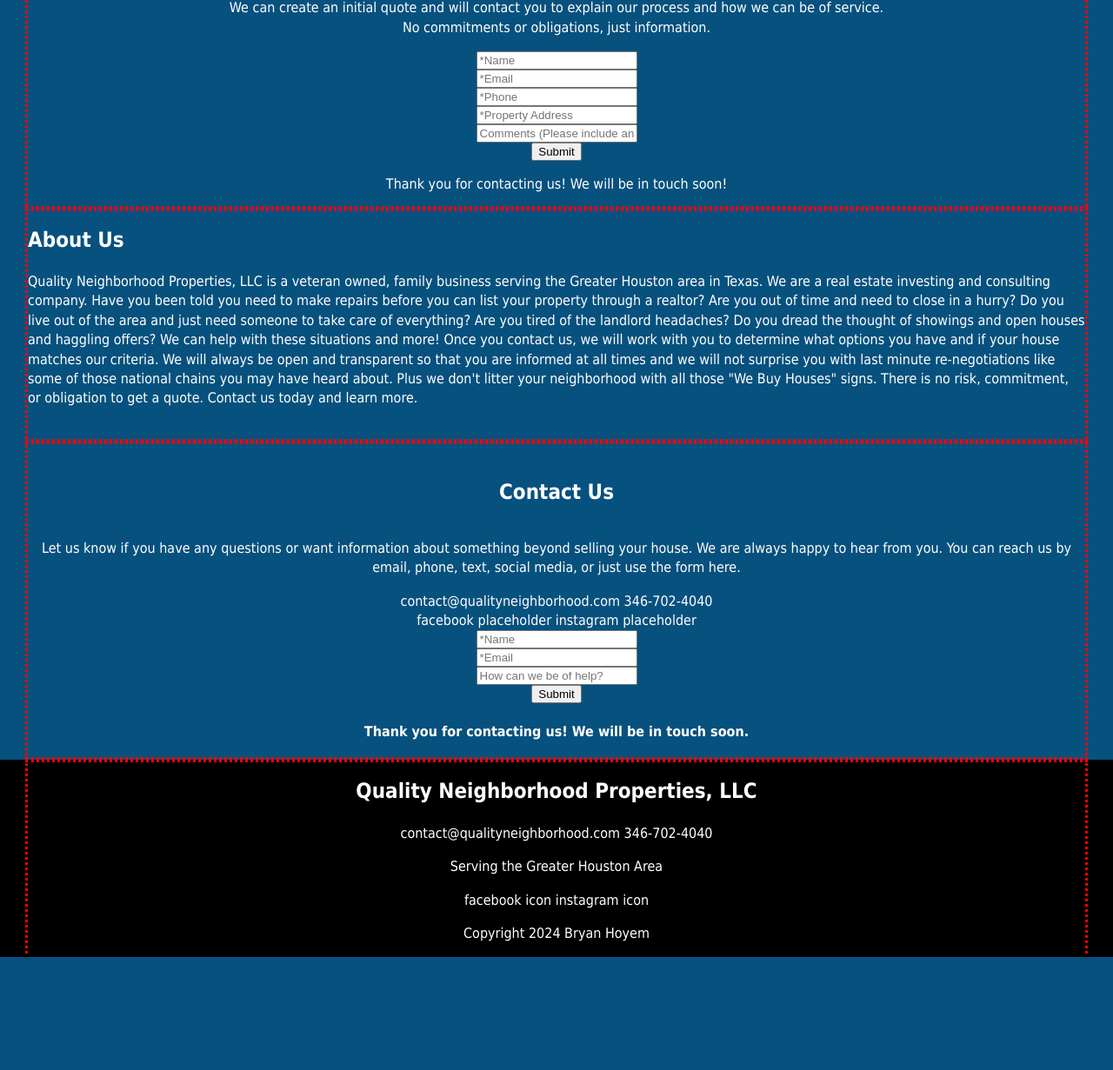
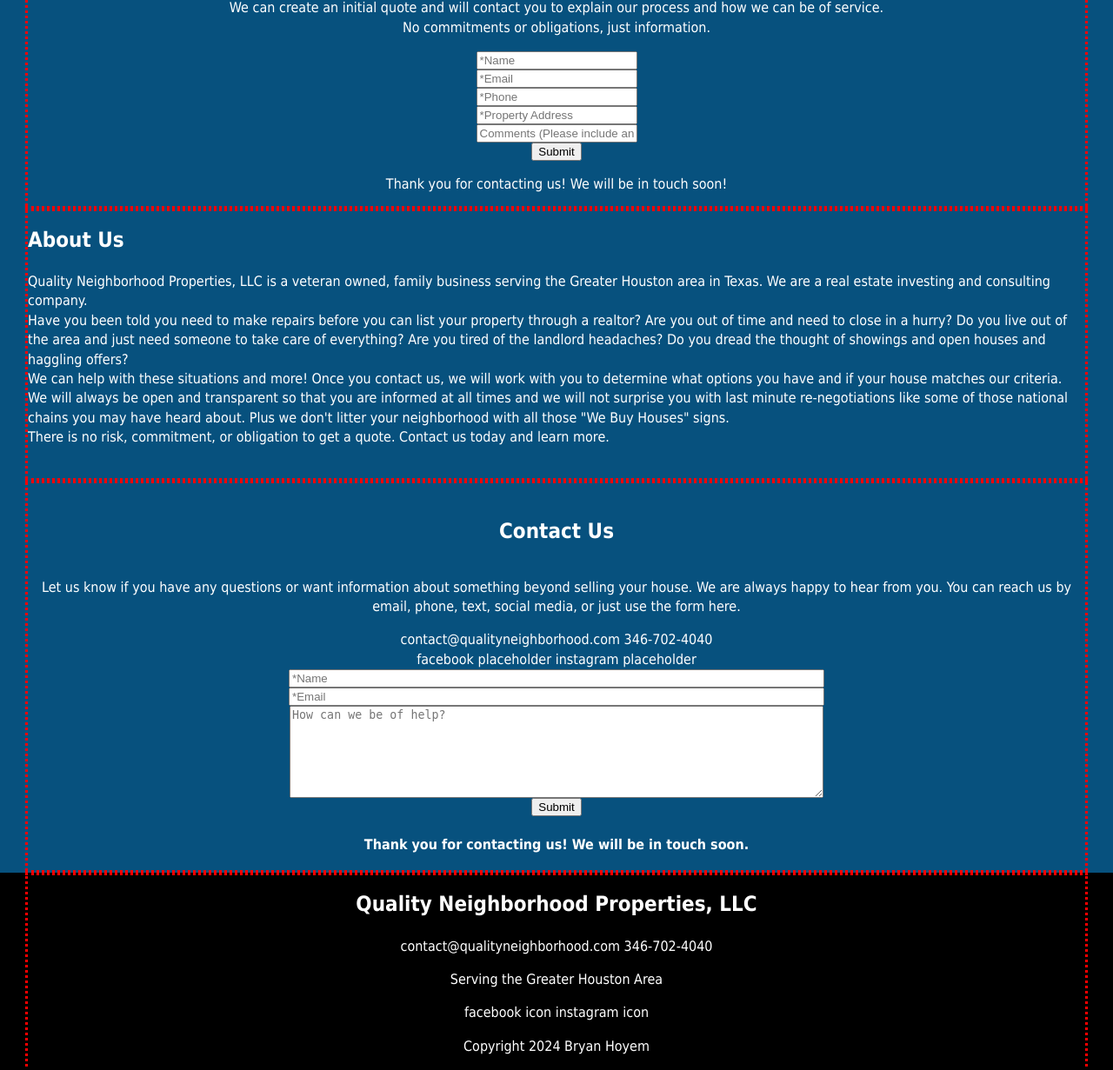
Before and after one commit to bhoyem/qnp-site, a PHP site: page / in a window 1280 px wide. Shown: the part 809-2040 px from the top of the page at 87% size. Before the commit the page ends 1910 px from the top, so only its background shows below. Run offline with PHP 8.4, Linux system fonts and the light colour scheme.

Commit message:
Added to css and formatting

```diff
--- a/css/style.css
+++ b/css/style.css
@@ -122,8 +122,8 @@ header {
 }
 
 nav {
-  display:flex;
-  flex-direction:column;
+  display: flex;
+  flex-direction: column;
   align-content: center;
 }
 
@@ -145,7 +145,7 @@ header .content-wrapper {
 }
 
 #process-section h2 {
-  margin:10px 0 0 0;
+  margin: 10px 0 0 0;
 }
 
 #process-section h3 {
@@ -190,6 +190,15 @@ header .content-wrapper {
   display: flex;
   flex-direction: column;
   align-items: center;
+}
+
+#contactus-name, #contactus-email {
+  width: 50%;
+}
+
+#contactus-information {
+  width: 50%;
+  height: 100px;
 }
 
 footer {
--- a/index.html
+++ b/index.html
@@ -45,7 +45,7 @@
   <div id="process-section">
     <div class="content-wrapper">
       <div id="process-imagearea">
-        <img src="img/handshake.jpg" alt="image of handhake"/>
+        <img src="img/handshake.jpg" alt="image of handhake" />
       </div>
       <h2>Getting A Cash Offer For Your Home</h2>
       <h3>Starts Here</h3>
@@ -62,7 +62,9 @@
         <input type="text" maxlength="500"
           placeholder="Comments (Please include any information that may help us to valuate the property. For example if the AC doesn't work or the roof has a leak, etc.)">
         <button>Submit</button>
-        <p>Thank you for contacting us! We will be in touch soon!</p>
+        <div id="process-submission-thanks">
+          <p>Thank you for contacting us! We will be in touch soon!</p>
+        </div>
       </div>
     </div>
   </div>
@@ -72,17 +74,18 @@
       <h2>About Us</h2>
       <p>
         Quality Neighborhood Properties, LLC is a veteran owned, family business serving the Greater Houston area in
-        Texas. We are a real estate investing and consulting company. Have you been told you need to make repairs before
+        Texas. We are a real estate investing and consulting company. <br>Have you been told you need to make repairs
+        before
         you can list your property through a realtor? Are you out of time and need to close in a hurry?
         Do you live out of the area and just need someone to take care of everything?
         Are you tired of the landlord headaches?
         Do you dread the thought of showings and open houses and haggling offers?
-        We can help with these situations and more! Once you contact us, we will work with you to determine what options
+        <br>We can help with these situations and more! Once you contact us, we will work with you to determine what
+        options
         you have and if your house matches our criteria. We will always be open and transparent so that you are informed
         at all times and we will not surprise you with last minute re-negotiations like some of those national chains
-        you
-        may have heard about. Plus we don't litter your neighborhood with all those "We Buy Houses" signs.
-        There is no risk, commitment, or obligation to get a quote. Contact us today and learn more.
+        you may have heard about. Plus we don't litter your neighborhood with all those "We Buy Houses" signs.
+        <br>There is no risk, commitment, or obligation to get a quote. Contact us today and learn more.
       </p>
       <div id="aboutus-imagearea">
         <img src="" alt="" />
@@ -113,9 +116,11 @@
       <div class="contactus-inputs">
         <input type="text" id="contactus-name" name="name" maxlength="50" placeholder="*Name">
         <input type="text" id="contactus-email" maxlength="50" placeholder="*Email">
-        <input type="text" id="contactus-information" placeholder="How can we be of help?">
+        <textarea id="contactus-information" placeholder="How can we be of help?"></textarea>
         <button>Submit</button>
-        <h4>Thank you for contacting us! We will be in touch soon.</h4>
+        <div id="contactus-submission-thanks">
+          <h4>Thank you for contacting us! We will be in touch soon.</h4>
+        </div>
       </div>
     </div>
   </div>
```
